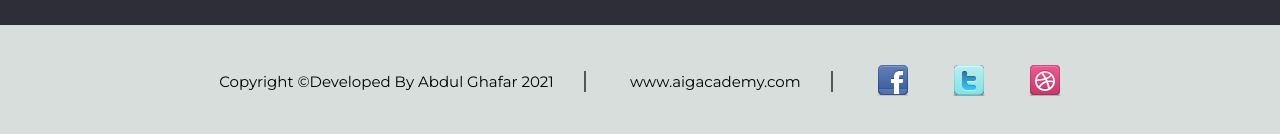
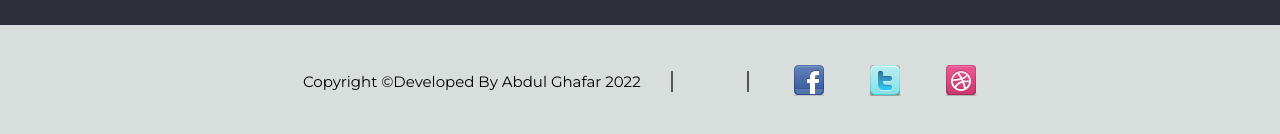
Before and after one commit to ghafarch786/mobileapp.io, a plain HTML site: page index.html in a window 1280 px wide. Shown: the part 2972-3106 px from the top of the page. Drawn offline with Linux system fonts and the light colour scheme.

Commit message:
update
some changes

```diff
--- a/index.html
+++ b/index.html
@@ -2,7 +2,7 @@
 <html>
 <head lang="en">
     <meta charset="UTF-8">
-    <title>PSD TO HTML5</title>
+    <title>Mobile App</title>
 
     <!--Required meta Tags-->
     <meta charset="UTF-8"><!-------CHARACTER ENCODING ------->
@@ -133,8 +133,8 @@
                                  <!--START COPYRIGHT SECTION-->
    <section class="copyright">
        <div class="container">
-           <p class="inline cr">Copyright &#169;Developed By Abdul Ghafar 2021</p>
-           <p class="inline me"><a href="/">www.aigacademy.com</a></p>
+           <p class="inline cr">Copyright &#169;Developed By Abdul Ghafar 2022</p>
+           <p class="inline me"><a href="/"></a></p>
            <div class="inline images">
                <a href="https://www.facebook.com" target="_blank"> <img src="img/facebook.png" class="fb"></a>
                <a href="/"> <img src="img/twiter.png" class="tw"></a>
```
